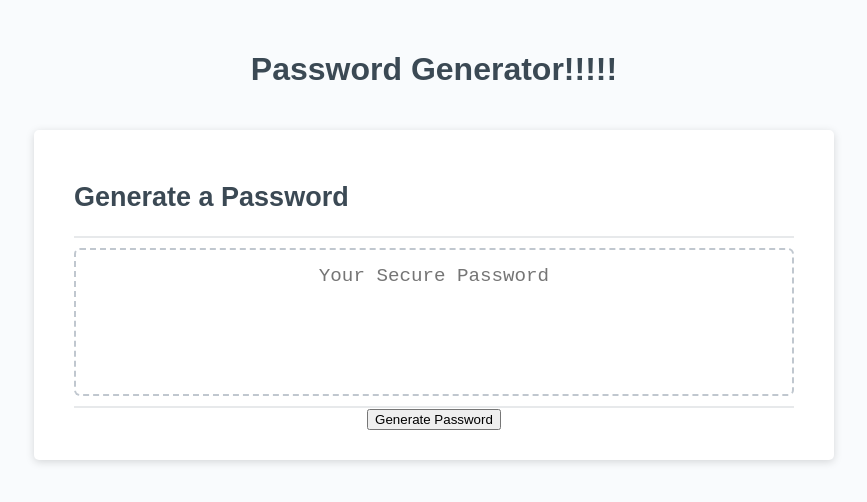
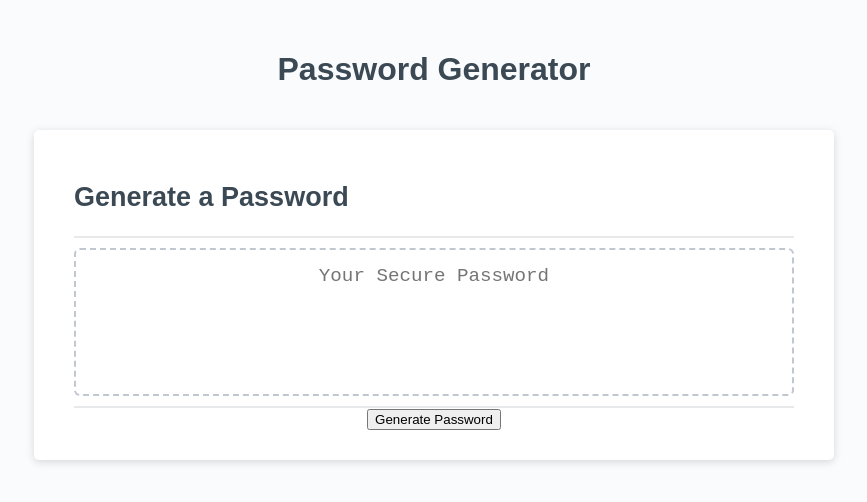
Before and after one commit to danbushong/passwordGenerator, a plain HTML site: page index.html in a window 1280 px wide. Shown: the whole page, without its empty margins (206-1073 px from the left). Drawn offline with Linux system fonts and the light colour scheme.

```diff
--- a/index.html
+++ b/index.html
@@ -10,7 +10,7 @@
   <body>
     <div class="wrapper">
       <header>
-        <h1>Password Generator!!!!!</h1>
+        <h1>Password Generator</h1>
       </header>
       <div class="card">
         <div class="card-header">
```
